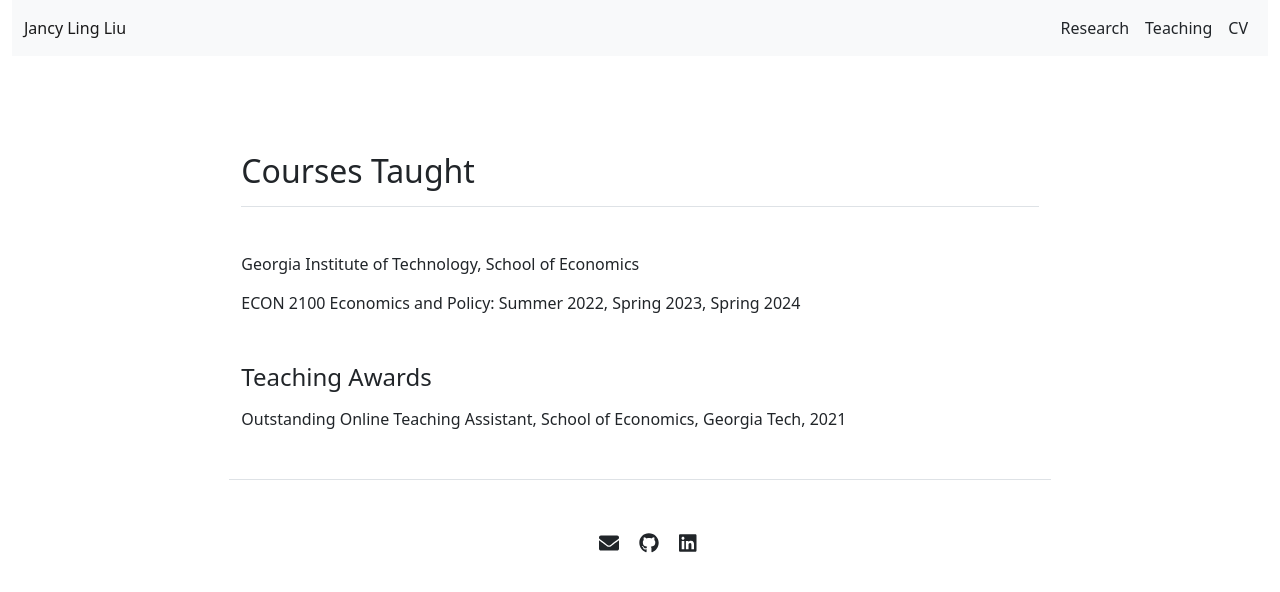
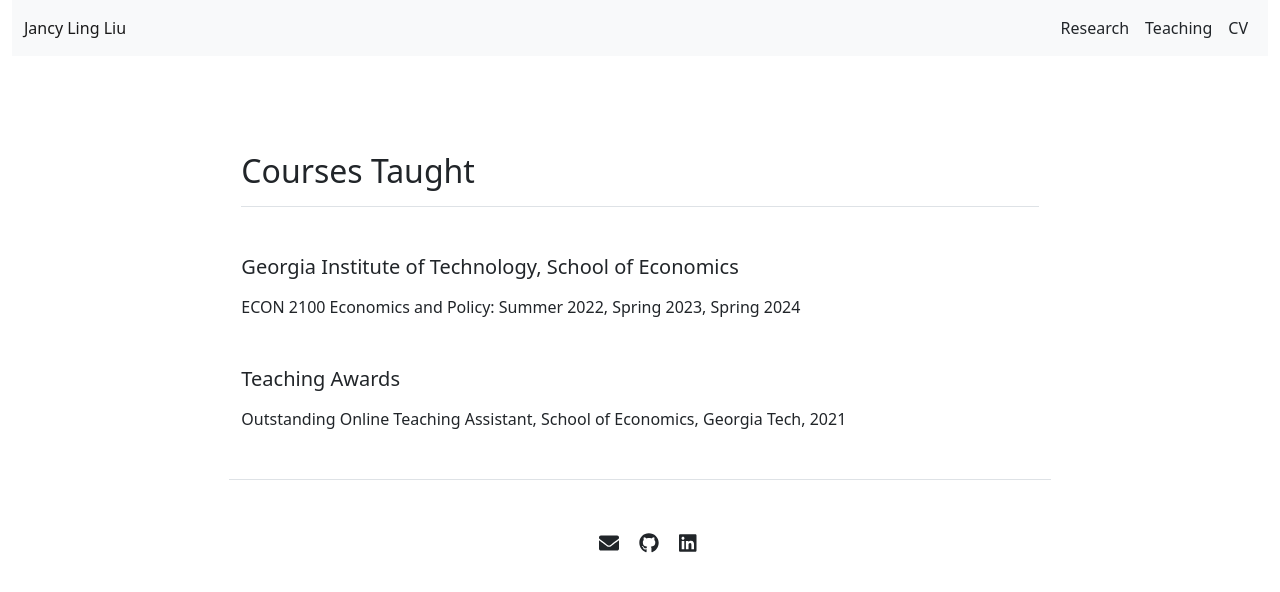
Before and after one commit to Jancyll/Jancyll.github.io, a Jekyll site: the page built from teaching.md, in a window 1280 px wide. Shown: the top 592 px of the page. Built offline with Jekyll 4.4.1, drawn with Linux system fonts in a browser that asks for light colours.

Commit message:
Update teaching.html

```diff
--- a/_layouts/teaching.html
+++ b/_layouts/teaching.html
@@ -9,7 +9,7 @@ layout: default
     <h2 class=" border-bottom pb-3 mb-5">Courses Taught</h2>
 
   <div class="mb-5">
-    <h6 class=" mb-3">Georgia Institute of Technology, School of Economics</h6>
+    <h5 class=" mb-3">Georgia Institute of Technology, School of Economics</h5>
     {% for course in site.data.courses.instructor %}
       <div class="mb-3">
         <a> {{ course.name }}</a>: {{ course.term }}
@@ -31,7 +31,7 @@ layout: default
   </div> -->
 
     <div class="mb-5">
-    <h4 class="mb-3">Teaching Awards</h4>
+    <h5 class="mb-3">Teaching Awards</h5>
     {% for award in site.data.courses.awards %}
       <div class="mb-3">
         {% if award.url %}
```
